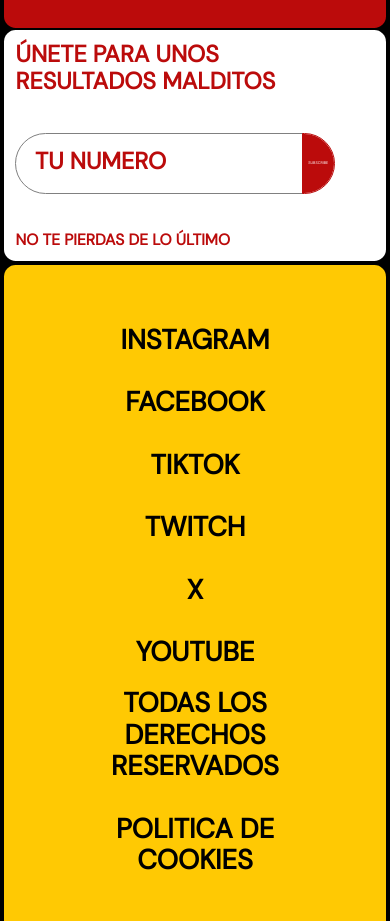
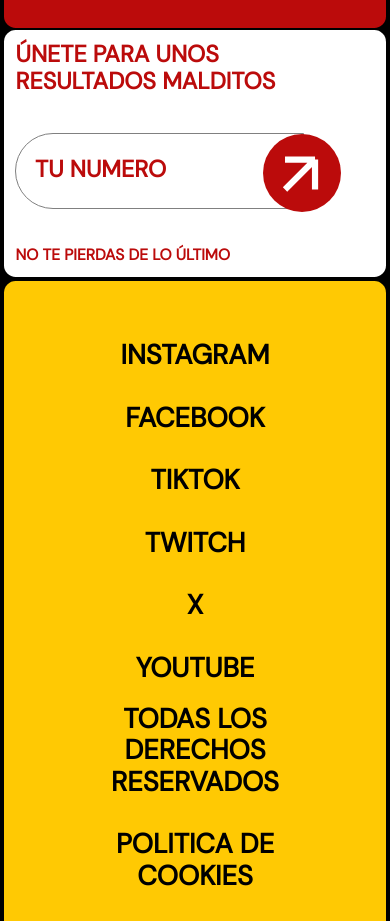
Before and after one commit to knarfangelo/malditos-creativos-ssr, an Angular app: page / in a window 390 px wide. Shown: the part 8020-8941 px from the top of the page. Built offline with nearby package versions, Linux system fonts and the light colour scheme.

Commit message:
terminando el responsive de choose

```diff
--- a/src/app/layouts/homeLayout/homeSuscribirse/homeSuscribirse.component.css
+++ b/src/app/layouts/homeLayout/homeSuscribirse/homeSuscribirse.component.css
@@ -74,14 +74,36 @@
   flex-direction: column;
   gap: 1vw;
 }
-
+.flecha{
+  display: none;
+}
 @media (width < 800px){
 
   header{
     flex-direction: column;
     width: 100%;
   }
-
+  label{
+    position: relative;
+  }
+  .boton{
+    display: none;
+  }
+  .flecha{
+    display: block;
+    position: absolute;
+    right: 8.5vw;
+    top: 0vw;
+  }
+  .flecha{
+    background-color: #BB0B0B;
+    display: flex;
+    align-items: center;
+    justify-content: center;
+    width: 20vw;
+    height: 20vw;
+    border-radius: 50%;
+  }
   .cuadro-rojo{
     width: 100%;
     height: 85vw;
@@ -101,12 +123,12 @@
     font-size: 6vw;
   }
   input{
-    height: 15vw;
+    height: 19vw;
     padding-left: 5vw;
     border-radius: 10vw 0 0 10vw;
   }
   .boton{
-    height: 15vw;
+    height: 19vw;
     border-radius: 0 10vw 10vw 0;
   }
   main p{
--- a/src/app/layouts/homeLayout/homeSuscribirse/homeSuscribirse.component.ts
+++ b/src/app/layouts/homeLayout/homeSuscribirse/homeSuscribirse.component.ts
@@ -16,9 +16,20 @@
           <h1>Únete para unos <br>resultados malditos</h1>
           <div class="contenedor">
           <label for="subscribe">
-            <input placeholder="TU NUMERO" type="text" name="subscribe" id="subscribe"><span class="boton">SUBSCRIBE</span>
+            <input placeholder="TU NUMERO" type="text" name="subscribe" id="subscribe">
+            <span class="flecha"><svg width="65" height="65" viewBox="0 0 65 65" fill="none" xmlns="http://www.w3.org/2000/svg">
+<mask id="mask0_96_2434" style="mask-type:luminance" maskUnits="userSpaceOnUse" x="1" y="1" width="63" height="63">
+<path d="M63.063 1.62695H1.12701V63.5629H63.063V1.62695Z" fill="white"/>
+</mask>
+<g mask="url(#mask0_96_2434)">
+<path d="M45.0361 18.5459L45.0363 48.5572M45.0361 18.5459L15.0215 18.5563M45.0361 18.5459L15.0247 48.5572" stroke="white" stroke-width="6.1936"/>
+</g>
+</svg>
+</span>
+            <span class="boton">SUBSCRIBE</span>
           </label>
-          <p>No te pierdas de lo último</p></div>
+          <p>No te pierdas de lo último
+          </p></div>
       </main>
 
     </header>
```
